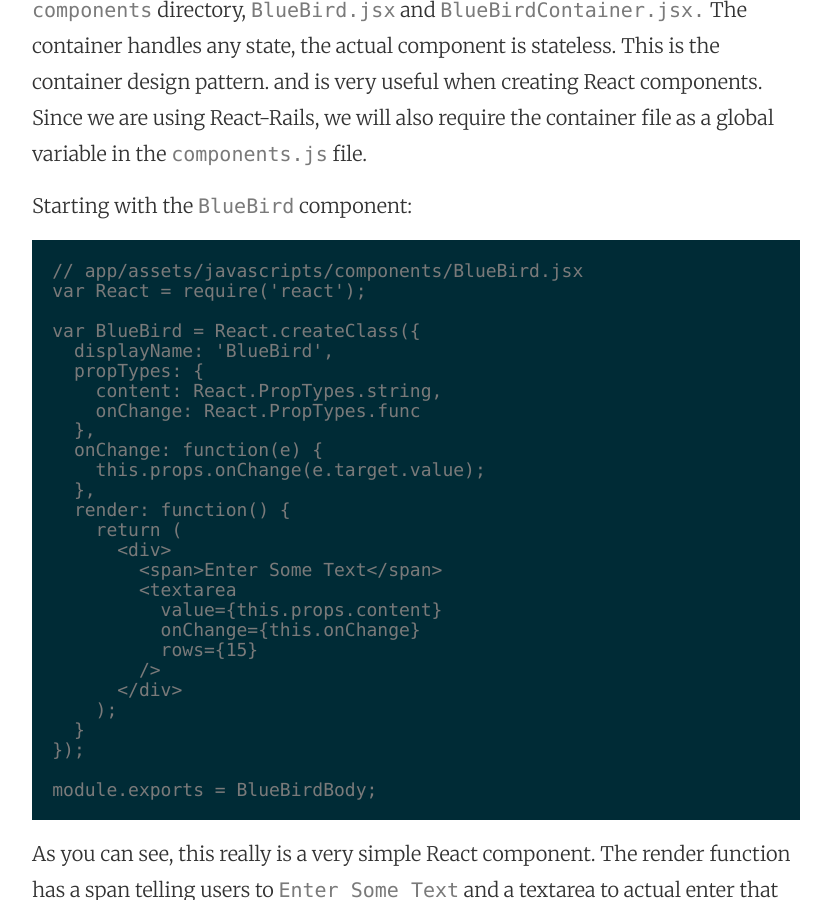
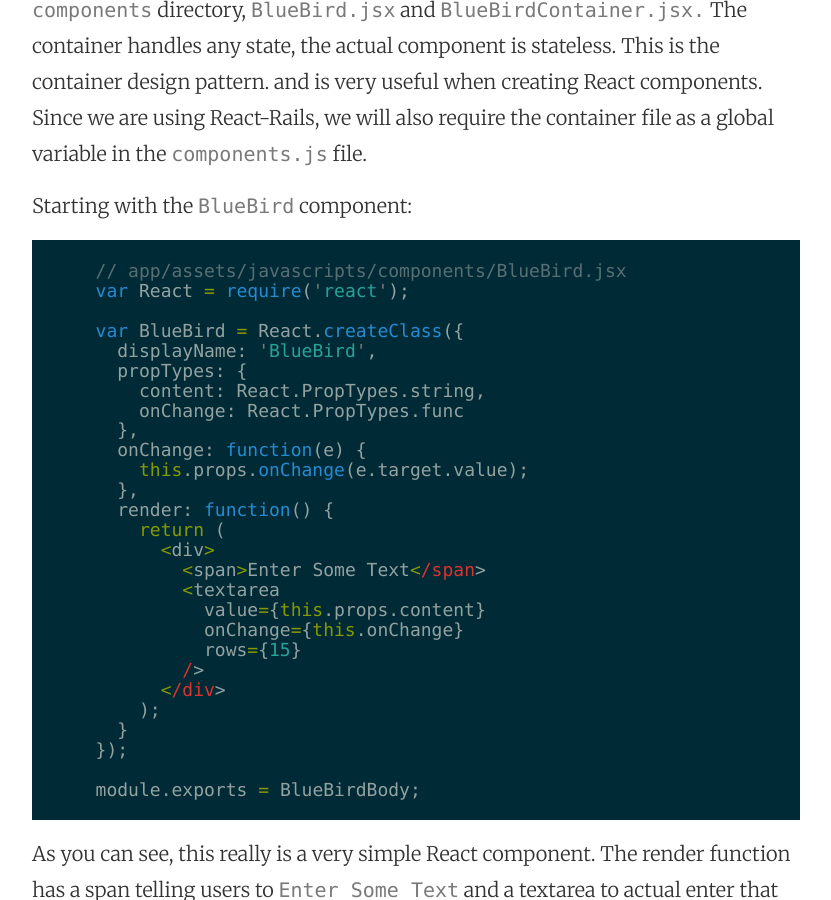
Before and after one commit to Legitcode/ReactJSNews, a Jekyll site: the page built from _posts/2015-04-13-building-components-with-react-js-and-flux.md, in a window 1280 px wide and 900 px high, scrolled down 2864 px. Shown: the whole window, without its empty margins (224-1055 px from the left). Built offline with Jekyll 4.4.1, drawn with Linux system fonts in a browser that asks for light colours; some of the changed text lies outside the part shown.

Commit message:
website build

```diff
--- a/_posts/2015-04-13-building-components-with-react-js-and-flux.md
+++ b/_posts/2015-04-13-building-components-with-react-js-and-flux.md
@@ -61,6 +61,7 @@
 
 Starting with the `BlueBird` component:
 
+~~~javascript
     // app/assets/javascripts/components/BlueBird.jsx
     var React = require('react');
 
@@ -88,6 +89,7 @@
     });
 
     module.exports = BlueBirdBody;
+~~~
 
 As you can see, this really is a very simple React component. The render function has a span telling users to `Enter Some Text` and a textarea to actual enter that text. Next, we create our container, a separate component where we will keep state.
 
```
